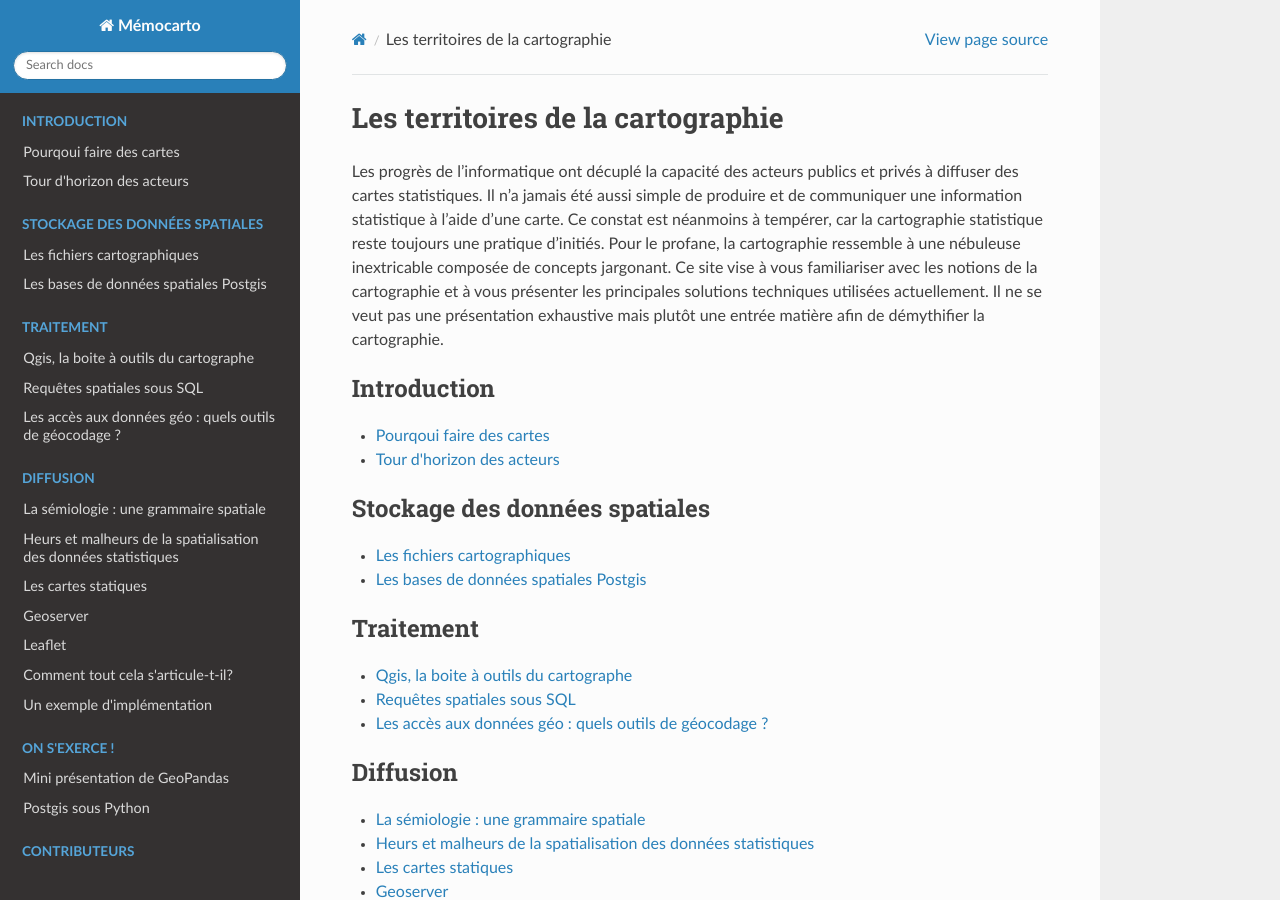
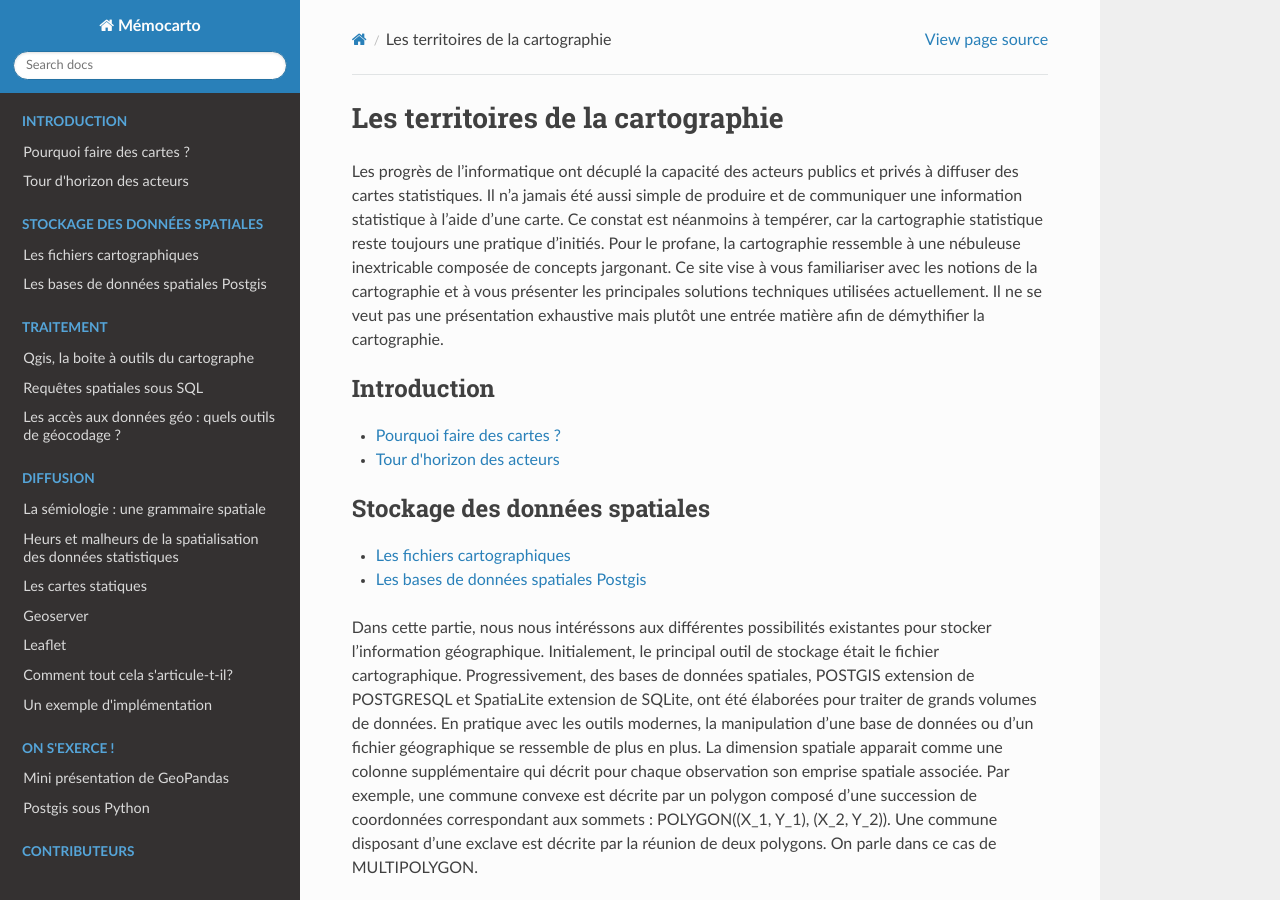
Before and after one commit to JulieDjidji/memocarto, a Sphinx documentation site: the page built from doc/source/index.rst, in a window 1280 px wide and 900 px high. Built offline with Sphinx 7.4.7 and the Read the Docs theme 2.0.0, drawn with Linux system fonts in a browser that asks for light colours; pages that are not in the unit, such as notebooks, are missing from menus.

Commit message:
Update index.rst

```diff
--- a/doc/source/index.rst
+++ b/doc/source/index.rst
@@ -19,7 +19,7 @@ Les progrès de l’informatique ont décuplé la capacité des acteurs publics
   :maxdepth: 1
   :caption: Introduction
 
-  Pourqoui faire des cartes <pourquoi>
+  Pourquoi faire des cartes ? <pourquoi>
   Tour d'horizon des acteurs <acteurs>
 
 
@@ -31,7 +31,7 @@ Les progrès de l’informatique ont décuplé la capacité des acteurs publics
   Les fichiers cartographiques  <fichiers_geo>
   Les bases de données spatiales Postgis <postgis>
 
-
+Dans cette partie, nous nous intéréssons aux différentes possibilités existantes pour stocker l'information géographique. Initialement, le principal outil de stockage était le fichier cartographique. Progressivement, des bases de données spatiales, POSTGIS extension de POSTGRESQL et SpatiaLite extension de SQLite, ont été élaborées pour traiter de grands volumes de données. En pratique avec les outils modernes, la manipulation d'une base de données ou d'un fichier géographique se ressemble de plus en plus. La dimension spatiale apparait comme une colonne supplémentaire qui décrit pour chaque observation son emprise spatiale associée. Par exemple, une commune convexe est décrite par un polygon composé d'une succession de coordonnées correspondant aux sommets : POLYGON((X_1, Y_1), (X_2, Y_2)). Une commune disposant d'une exclave est décrite par la réunion de deux polygons. On parle dans ce cas de MULTIPOLYGON.
 
 .. toctree::
   :maxdepth: 1
```
